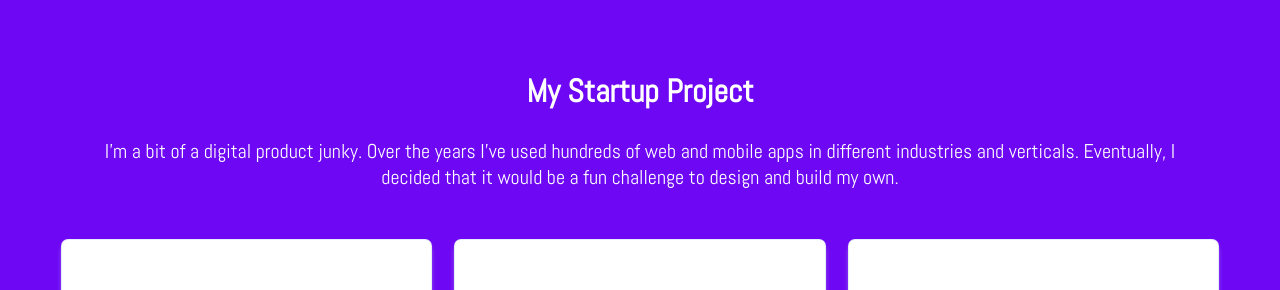
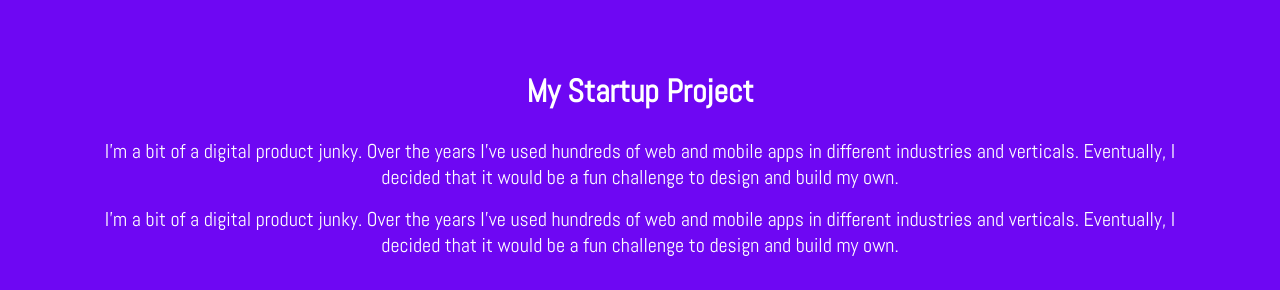
Before and after one commit to Jedsada-Creator/Port-Folio, a plain HTML site: page index.html in a window 1280 px wide. Shown: the part 3738-4028 px from the top of the page. Drawn offline with Linux system fonts and the light colour scheme; a web font is replaced by a local one.

Commit message:
add data

```diff
--- a/index.html
+++ b/index.html
@@ -208,6 +208,10 @@
                         Over the years I've used hundreds of web and mobile apps in different industries and verticals.
                         Eventually, I decided that it would be a fun challenge to design and build my own.
                     </h2>
+                    <h2 class="introduce-sub-title">I'm a bit of a digital product junky.
+                        Over the years I've used hundreds of web and mobile apps in different industries and verticals.
+                        Eventually, I decided that it would be a fun challenge to design and build my own.
+                    </h2>
                 </div>
             </div>
         </div>
```
Also changed, not shown: readme.txt (added).
